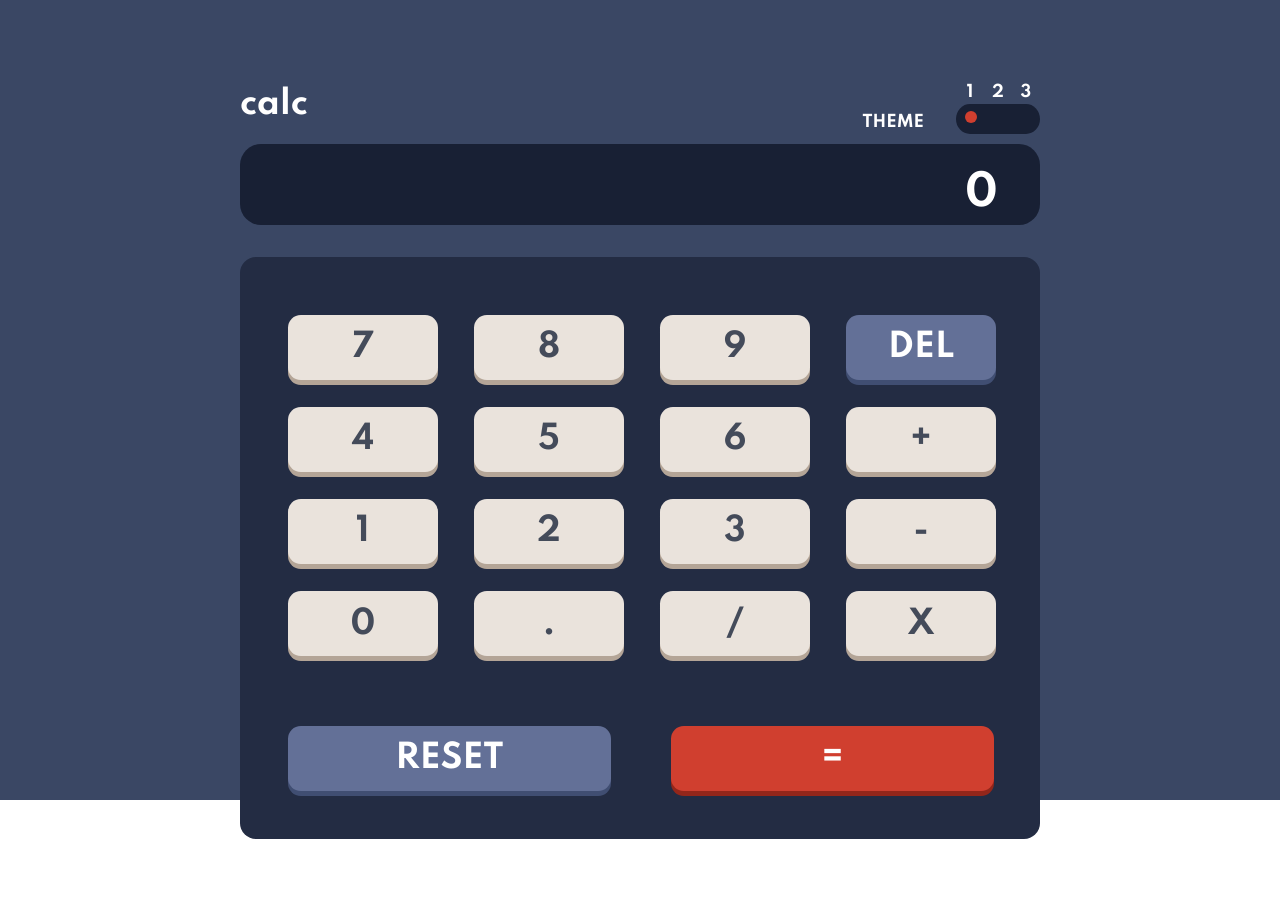
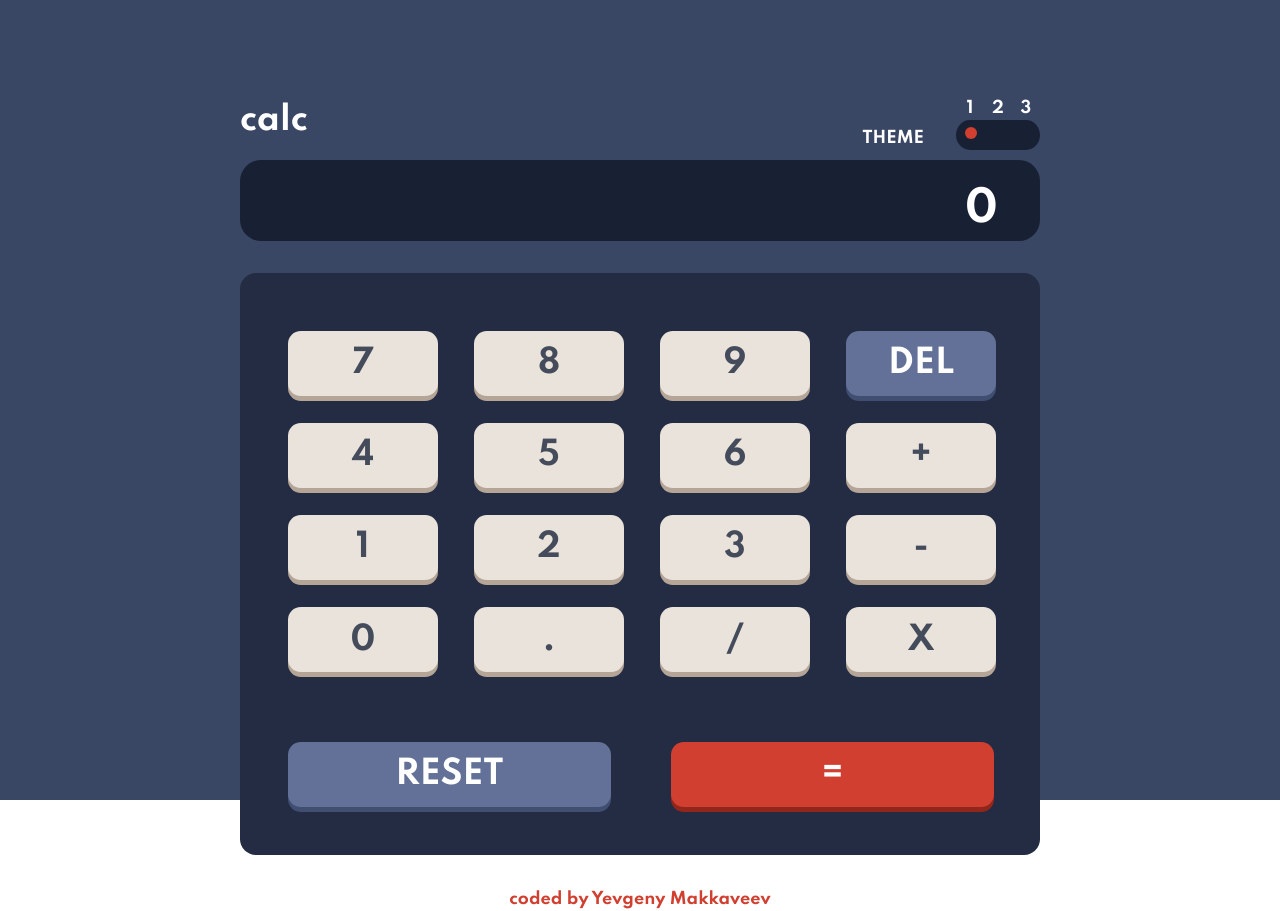
Before and after one commit to YevgeniyMakkaveev/redux-calc, a React (Create React App) app: page / in a window 1280 px wide. Before the commit the page ends 871 px from the top, so only its background shows below. Built offline with nearby package versions, Linux system fonts and the light colour scheme.

Commit message:
final layout fixes

```diff
--- a/src/components/app/App.js
+++ b/src/components/app/App.js
@@ -41,6 +41,14 @@ function App() {
         <Display />
         <Buttons />
       </div>
+      <a
+        rel="noreferrer"
+        target="_blank"
+        href="https://github.com/YevgeniyMakkaveev"
+        className="btn__red"
+      >
+        coded by Yevgeny Makkaveev
+      </a>
     </div>
   );
 }
--- a/src/components/app/App.scss
+++ b/src/components/app/App.scss
@@ -5,15 +5,21 @@
 body {
   font-family: "Spartan", sans-serif;
 }
-
+a {text-decoration: none;
+color: cyan}
 .app {
   text-align: center;
   width: 100%;
   height: 100vh;
+    position:absolute;
+    top:0px;
+    right:0px;
+    bottom:0px;
+    left:0px;
 
   .app__wrap {
     margin: 0 auto;
-    padding: 5em 0 0;
+    padding: 2em 0 0;
     display: flex;
     align-items: center;
     flex-direction: column;
@@ -72,3 +78,8 @@ body {
     border-radius: 50%;
   }
 }
+@media screen and (min-width: 767px){
+  .app__wrap{
+    padding: 6em 0 0 !important;
+  }
+}
--- a/src/components/buttons/Buttons.scss
+++ b/src/components/buttons/Buttons.scss
@@ -1,6 +1,6 @@
 .btn__keyboard {
   margin: 2em auto ;
-  padding: 1em;
+  padding: 1em 0 0;
   width: 95%;
   height: auto;
   max-width: 800px;
@@ -15,10 +15,10 @@
       font-size: 24px;
     }
     .btn {
-      min-width: 65px;
+      min-width: 55px;
       max-width: 150px;
       width: 100%;
-      height: 65px;
+      height: 55px;
       border: 0;
       border-radius: 0.4em;
       margin: 0.3em 0;
@@ -35,18 +35,22 @@
     .btn__big {
       min-width: 130px;
       width: 100%;
-      height: 65px;
+      height: 45px;
       border: 0;
       border-radius: 0.4em;
     }
   }
 }
-@media screen and (min-width: 800px){
+@media screen and (min-width: 767px){
 .btn__keyboard{
  padding: 3em 1em 3em 3em;
 }
 .keyboard__group{
   gap: 1em;
+}
+.btn{
+min-width: 65px !important;
+height: 65px !important;
 }
  button {
   font-size: 32px !important;
@@ -55,4 +59,7 @@
  margin: 2em auto 0 !important;
  padding: 0 1em 0 0;
 }
+.btn__big{
+  height: 65px !important;
 }
+}
--- a/src/style/themes.scss
+++ b/src/style/themes.scss
@@ -18,6 +18,9 @@
 
   input[type="radio"]:checked:before {
     background: $themeBlueEqual;
+  }
+  a{
+    color: $themeBlueEqual;
   }
 
   .btn__keyboard {
@@ -84,6 +87,9 @@
       color: $themeBrownText1;
     }
   }
+   a {
+     color: $themeBrownEqual;
+   }
 }
 
 .theme__purple {
@@ -130,4 +136,7 @@
       color: $themePurpleText1;
     }
   }
+   a {
+     color: $themePurpleEqual;
+   }
 }
```
